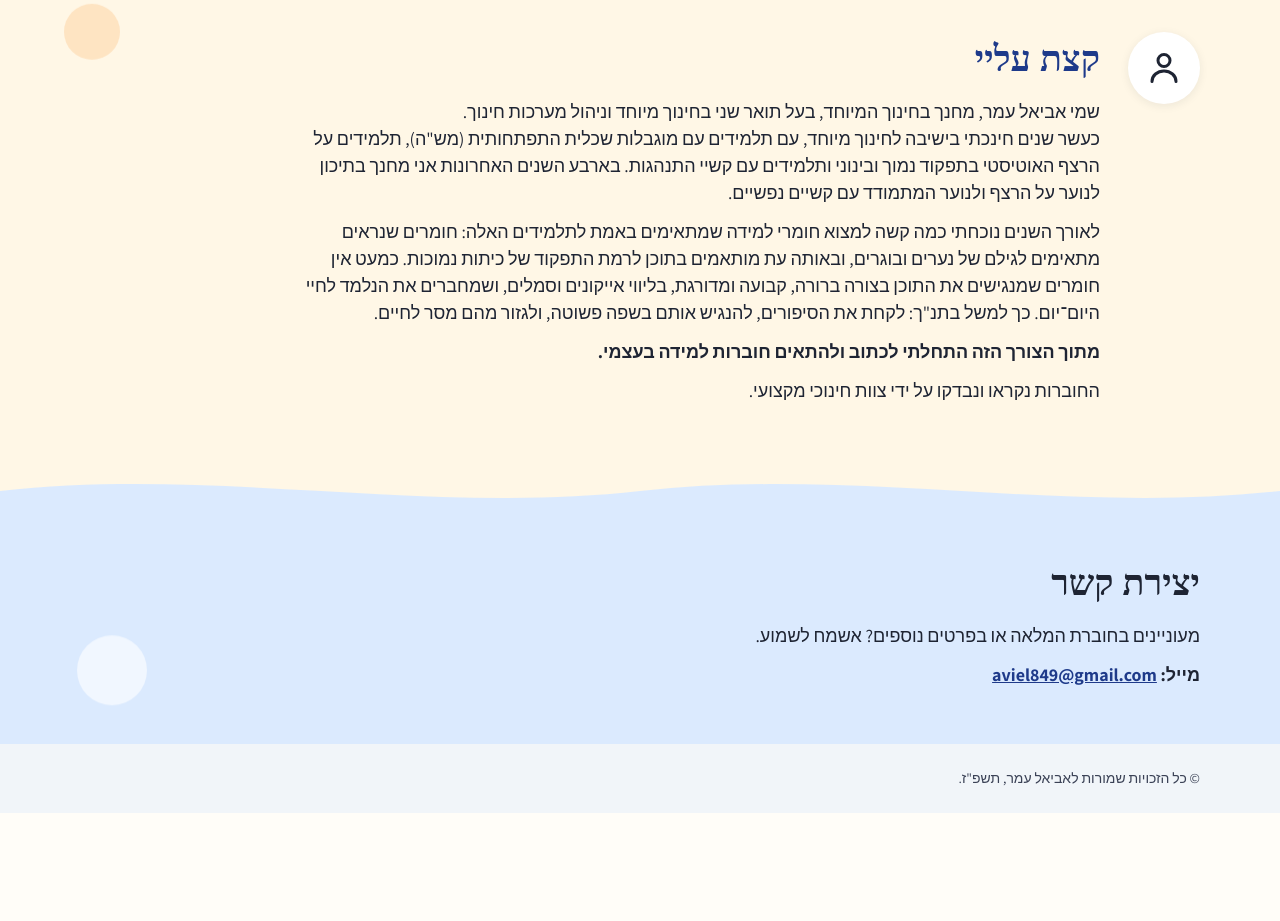
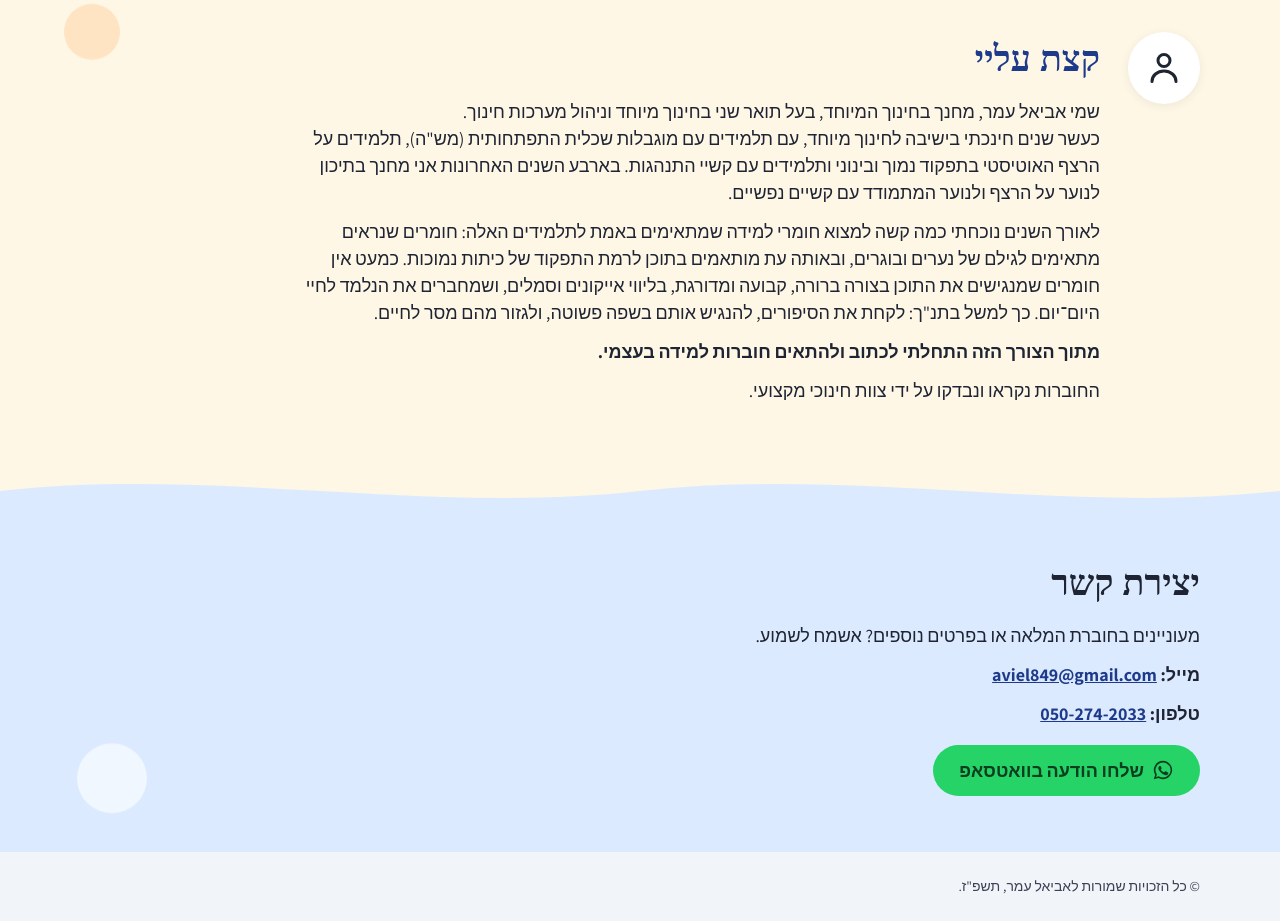
Before and after one commit to aviel849-art/aviel849-art.github.io, a plain HTML site: page index.html in a window 1280 px wide. Shown: the part 4275-5196 px from the top of the page. Before the commit the page ends 5088 px from the top, so only its background shows below. Drawn offline with Linux system fonts and the light colour scheme; a web font is replaced by a local one.

Commit message:
טלפון וכפתור וואטסאפ ביצירת קשר
Co-Authored-By: Claude Opus 5.5 <noreply@anthropic.com>
Claude-Session: https://claude.ai/code/session_01LhGEatN6DY95EhuGREnPdY

```diff
--- a/index.html
+++ b/index.html
@@ -601,6 +601,8 @@ a{color:#1E3A8A}a:hover{color:#172554}
 <h2 style="margin: 0; font-family: 'David Libre', David, serif; font-size: 36px; font-weight: 700">יצירת קשר</h2>
 <p style="margin: 0; font-size: 18px">מעוניינים בחוברת המלאה או בפרטים נוספים? אשמח לשמוע.</p>
 <p style="margin: 0; font-size: 18px; font-weight: 700">מייל: <a href="mailto:aviel849@gmail.com" style="color: #1E3A8A">aviel849@gmail.com</a></p>
+<p style="margin: 0; font-size: 18px; font-weight: 700">טלפון: <a href="tel:+972502742033" style="color: #1E3A8A"><bdi dir="ltr">050-274-2033</bdi></a></p>
+<div style="margin-top: 6px"><a href="https://wa.me/972502742033?text=%D7%A9%D7%9C%D7%95%D7%9D%20%D7%90%D7%91%D7%99%D7%90%D7%9C%2C%20%D7%94%D7%92%D7%A2%D7%AA%D7%99%20%D7%9E%D7%90%D7%AA%D7%A8%20%D7%94%D7%97%D7%95%D7%91%D7%A8%D7%95%D7%AA%20%D7%95%D7%90%D7%A9%D7%9E%D7%97%20%D7%9C%D7%A9%D7%9E%D7%95%D7%A2%20%D7%A4%D7%A8%D7%98%D7%99%D7%9D%20%D7%A2%D7%9C%20%D7%94%D7%97%D7%95%D7%91%D7%A8%D7%95%D7%AA%20%F0%9F%99%82" target="_blank" rel="noopener" class="btn" style="display: inline-flex; align-items: center; gap: 8px; background: #25D366; color: #0B3D1F; text-decoration: none; font-weight: 700; font-size: 18px; padding: 12px 26px; border-radius: 999px; min-height: 44px; box-sizing: border-box"><svg aria-hidden="true" viewBox="0 0 24 24" width="22" height="22" fill="#0B3D1F"><path d="M12 2a10 10 0 0 0-8.6 15.1L2 22l5-1.3A10 10 0 1 0 12 2zm0 18.2a8.2 8.2 0 0 1-4.2-1.2l-.3-.2-3 .8.8-2.9-.2-.3A8.2 8.2 0 1 1 12 20.2zm4.5-6.1c-.2-.1-1.5-.7-1.7-.8s-.4-.1-.6.1-.6.8-.8 1-.3.2-.5.1a6.7 6.7 0 0 1-3.3-2.9c-.2-.4.3-.4.8-1.3a.5.5 0 0 0 0-.5l-.8-1.8c-.2-.5-.4-.4-.6-.4h-.5a1 1 0 0 0-.7.3 3 3 0 0 0-.9 2.2 5.2 5.2 0 0 0 1.1 2.8 11.9 11.9 0 0 0 4.6 4c1.7.7 2.3.8 3.2.7a2.7 2.7 0 0 0 1.8-1.3 2.2 2.2 0 0 0 .2-1.3c-.1-.1-.3-.2-.5-.3z"></path></svg>שלחו הודעה בוואטסאפ</a></div>
 </div>
 </section>
 
@@ -762,6 +764,8 @@ a{color:#1E3A8A}a:hover{color:#172554}
 <h2 style="margin: 0; font-family: 'David Libre', David, serif; font-size: 36px; font-weight: 700">יצירת קשר</h2>
 <p style="margin: 0; font-size: 18px">מעוניינים בחוברת המלאה או בפרטים נוספים? אשמח לשמוע.</p>
 <p style="margin: 0; font-size: 18px; font-weight: 700">מייל: <a href="mailto:aviel849@gmail.com" style="color: #1E3A8A">aviel849@gmail.com</a></p>
+<p style="margin: 0; font-size: 18px; font-weight: 700">טלפון: <a href="tel:+972502742033" style="color: #1E3A8A"><bdi dir="ltr">050-274-2033</bdi></a></p>
+<div style="margin-top: 6px"><a href="https://wa.me/972502742033?text=%D7%A9%D7%9C%D7%95%D7%9D%20%D7%90%D7%91%D7%99%D7%90%D7%9C%2C%20%D7%94%D7%92%D7%A2%D7%AA%D7%99%20%D7%9E%D7%90%D7%AA%D7%A8%20%D7%94%D7%97%D7%95%D7%91%D7%A8%D7%95%D7%AA%20%D7%95%D7%90%D7%A9%D7%9E%D7%97%20%D7%9C%D7%A9%D7%9E%D7%95%D7%A2%20%D7%A4%D7%A8%D7%98%D7%99%D7%9D%20%D7%A2%D7%9C%20%D7%94%D7%97%D7%95%D7%91%D7%A8%D7%95%D7%AA%20%F0%9F%99%82" target="_blank" rel="noopener" class="btn" style="display: inline-flex; align-items: center; gap: 8px; background: #25D366; color: #0B3D1F; text-decoration: none; font-weight: 700; font-size: 18px; padding: 12px 26px; border-radius: 999px; min-height: 44px; box-sizing: border-box"><svg aria-hidden="true" viewBox="0 0 24 24" width="22" height="22" fill="#0B3D1F"><path d="M12 2a10 10 0 0 0-8.6 15.1L2 22l5-1.3A10 10 0 1 0 12 2zm0 18.2a8.2 8.2 0 0 1-4.2-1.2l-.3-.2-3 .8.8-2.9-.2-.3A8.2 8.2 0 1 1 12 20.2zm4.5-6.1c-.2-.1-1.5-.7-1.7-.8s-.4-.1-.6.1-.6.8-.8 1-.3.2-.5.1a6.7 6.7 0 0 1-3.3-2.9c-.2-.4.3-.4.8-1.3a.5.5 0 0 0 0-.5l-.8-1.8c-.2-.5-.4-.4-.6-.4h-.5a1 1 0 0 0-.7.3 3 3 0 0 0-.9 2.2 5.2 5.2 0 0 0 1.1 2.8 11.9 11.9 0 0 0 4.6 4c1.7.7 2.3.8 3.2.7a2.7 2.7 0 0 0 1.8-1.3 2.2 2.2 0 0 0 .2-1.3c-.1-.1-.3-.2-.5-.3z"/></svg>שלחו הודעה בוואטסאפ</a></div>
 </div>
 </section>
 
```
